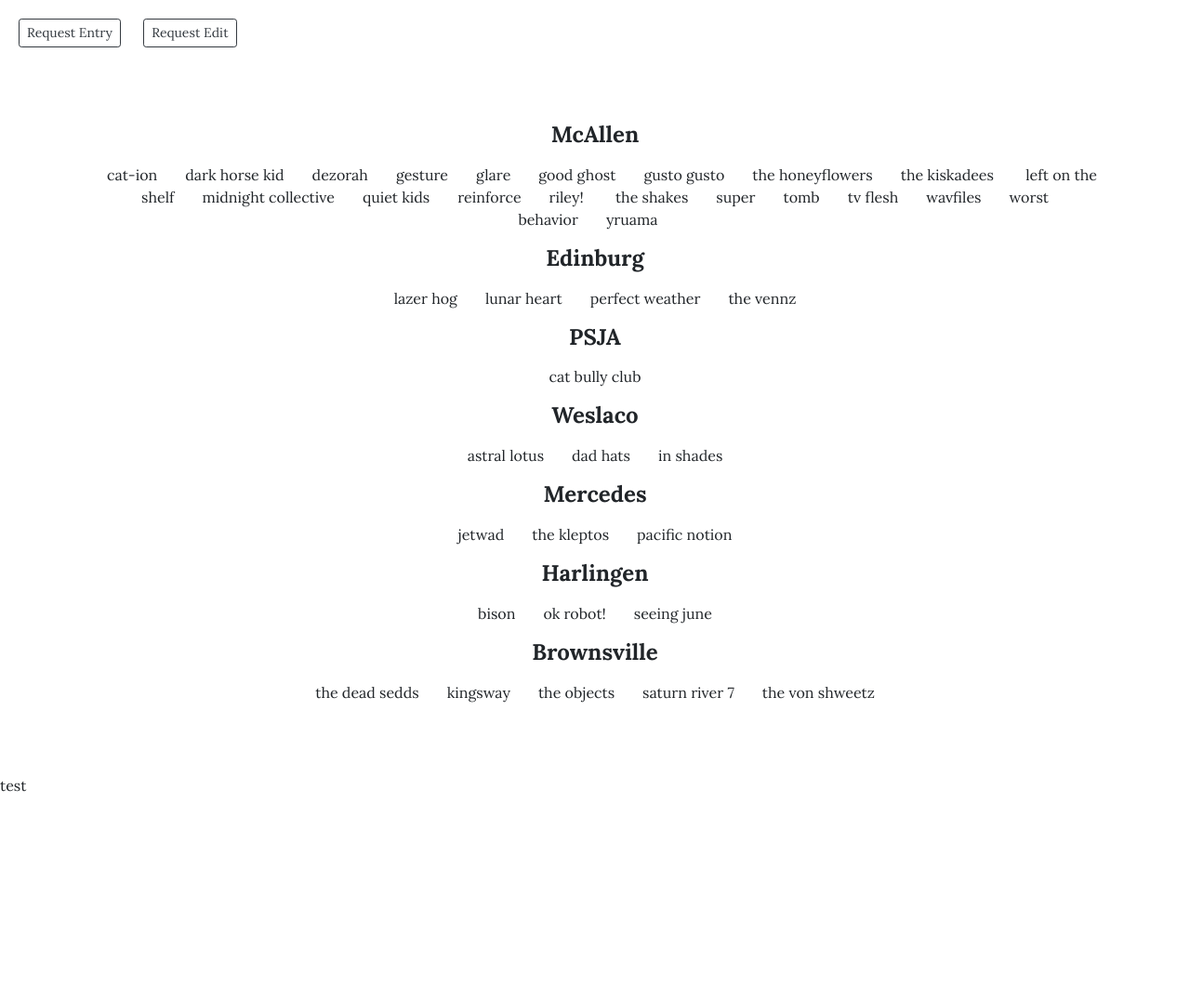
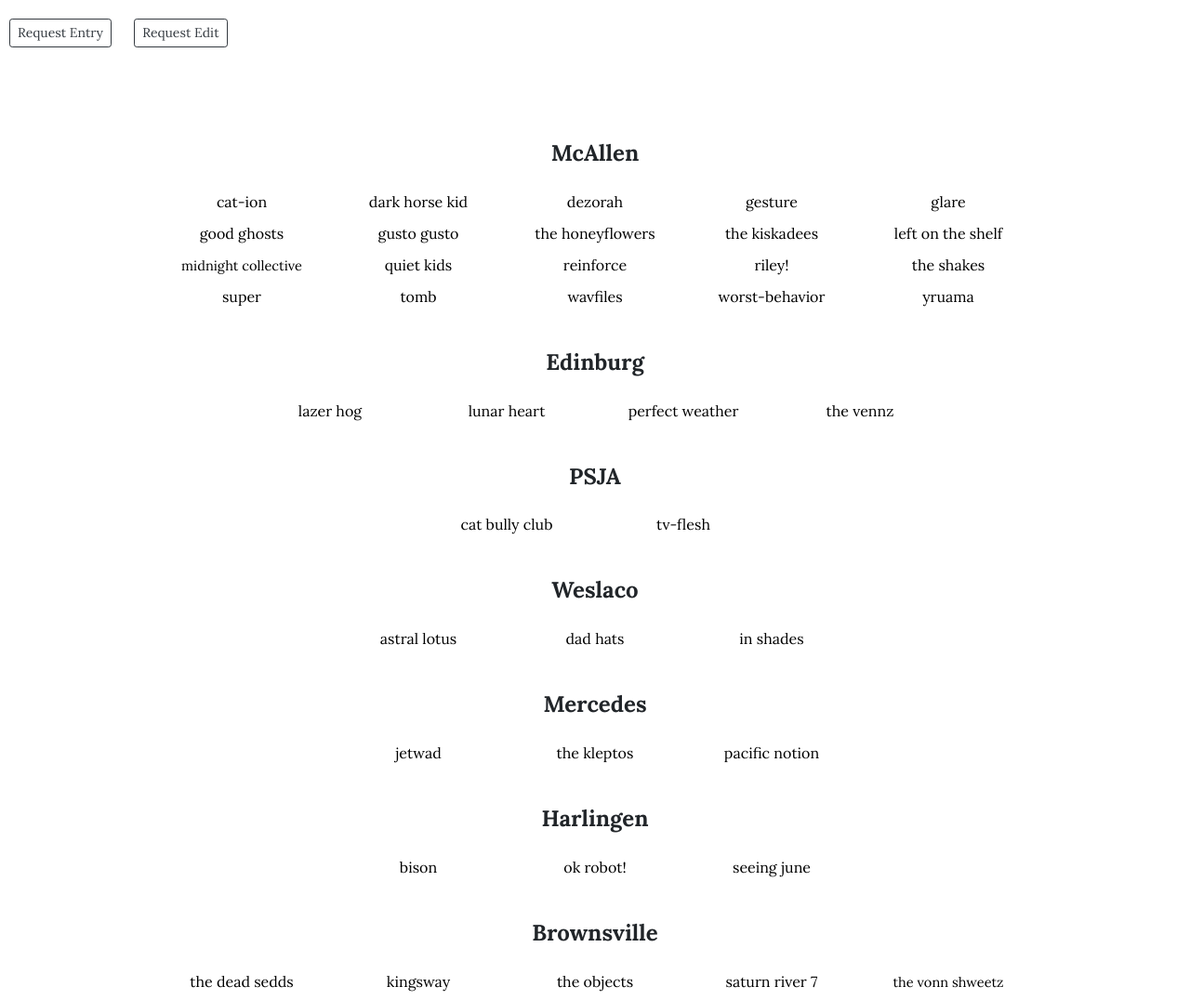
Before and after one commit to sandedwich/mushRGV, a plain HTML site: page navbar/bands.html in a window 1280 px wide. Shown: the whole page at 93% size. Before the commit the page ends 857 px from the top, so only its background shows below. Drawn offline with nearby package versions, Linux system fonts and the light colour scheme.

Commit message:
added some responsiveness to band pages

```diff
--- a/navbar/bands.html
+++ b/navbar/bands.html
@@ -31,127 +31,199 @@
 
     <div id="main-content">
 
+        <div class="container">
+
             <div class="row">
-            <div class="col">
-                <div id="mcallen">
 
-                    <h1>McAllen</h1>
-
-                    <p>
-                        <ul>
-                            <li>cat-ion</li><li>dark horse kid</li><li>dezorah</li><li>gesture</li><li>glare</li><li>good ghost</li><li>gusto gusto</li><li>the honeyflowers</li><li>the kiskadees</li>
-                            <li>left on the shelf</li><li>midnight collective</li><li>quiet kids</li><li>reinforce</li><li>riley!</li>
-                            <li>the shakes</li><li>super</li><li>tomb</li><li>tv flesh</li><li>wavfiles</li><li>worst behavior</li><li>yruama</li>
-                        </ul>
-                    </p>
-
-                </div>
-            </div>
             </div>
 
             <div class="row">
-            <div class="col-lg-12 col-md-6">
-                <div id="edinburg">
 
-                    <h1>Edinburg</h1>
-
-                    <p>
-                        <ul>
-                            <li>lazer hog</li><li>lunar heart</li><li>perfect weather</li><li>the vennz</li>
-                        </ul>
-                    </p>
+                <div class="col-lg-6">
 
                 </div>
-            </div>
 
-            <div class="col-lg-12 col-md-6">
-                <div id="psja">
-
-                    <h1>PSJA</h1>
-
-                    <p>
-                        <ul>
-                            <li>cat bully club</li>
-                        </ul>
-                    </p>
-
-                </div>
-            </div>
-        </div>
-
-        <div class="row">
-            <div class="col-lg-12 col-md-6">
-
-                <div id="weslaco">
-                    <h1>Weslaco</h1>
-
-                    <p>
-                        <ul>
-                            <li>astral lotus</li><li>dad hats</li><li>in shades</li>
-                        </ul>
-                    </p>
+                <div class="col-lg-6">
 
                 </div>
 
             </div>
 
-            <div class="col-lg-12 col-md-6">
+            <div class="row">
 
-                <div id="mercedes">
-
-                    <h1>Mercedes</h1>
-
-                    <p>
-                        <ul>
-                            <li>jetwad</li><li>the kleptos</li><li>pacific notion</li>
-                        </ul>
-                    </p>
+                <div class="col-lg-6">
 
                 </div>
 
-            </div>
-        </div>
-
-        <div class="row">
-            <div class="col-lg-12 col-md-6">
-
-                <div id="harlingen">
-                    <h1>Harlingen</h1>
-
-                    <p>
-                        <ul>
-                            <li>bison</li><li>ok robot!</li><li>seeing june</li>
-                        </ul>
-                    </p>
+                <div class="col-lg-6">
 
                 </div>
 
             </div>
 
-            <div class="col-lg-12 col-md-6">
-                <div id="brownsville">
-                    <h1>Brownsville</h1>
+            <div class="row">
 
-                    <p>
-                        <ul>
-                            <li>the dead sedds</li><li>kingsway</li><li>the objects</li><li>saturn river 7</li><li>the von shweetz</li>
-                        </ul>
-                    </p>
+                <div class="col-lg-6">
 
                 </div>
-            </div>
+
+                <div class="col-lg-6">
+
                 </div>
 
             </div>
 
-    <div id="footer">
-        test
         </div>
 
 
 
 
 
+
+
+        <div class="city">
+
+            <h1>McAllen</h1>
+
+            <div class="container">
+
+                <div class="row justify-content-center">
+                    <div class="col-lg-2"><li><a href="">cat-ion</a></li></div>
+                    <div class="col-lg-2"><li><a href="">dark horse kid</a></li></div>
+                    <div class="col-lg-2"><li><a href="">dezorah</a></li></div>
+                    <div class="col-lg-2"><li><a href="">gesture</a></li></div>
+                    <div class="col-lg-2"><li><a href="">glare</a></li></div>
+                </div>
+
+                <div class="row justify-content-center">
+                    <div class="col-lg-2"><li><a href="">good ghosts</a></li></div>
+                    <div class="col-lg-2"><li><a href="">gusto gusto</a></li></div>
+                    <div class="col-lg-2"><li><a href="">the honeyflowers</a></li></div>
+                    <div class="col-lg-2"><li><a href="">the kiskadees</a></li></div>
+                    <div class="col-lg-2"><li><a href="">left on the shelf</a></li></div>
+                </div>
+
+                <div class="row justify-content-center">
+                    <div class="col-lg-2"><li><a href=""><span class="longassnames">midnight collective</span></a></li></div>
+                    <div class="col-lg-2"><li><a href="">quiet kids</a></li></div>
+                    <div class="col-lg-2"><li><a href="">reinforce</a></li></div>
+                    <div class="col-lg-2"><li><a href="">riley!</a></li></div>
+                    <div class="col-lg-2"><li><a href="">the shakes</a></li></div>
+                </div>
+
+                <div class="row justify-content-center">
+                    <div class="col-lg-2"><li><a href="">super</a></li></div>
+                    <div class="col-lg-2"><li><a href="">tomb</a></li></div>
+                    <div class="col-lg-2"><li><a href="">wavfiles</a></li></div>
+                    <div class="col-lg-2"><li><a href="">worst-behavior</a></li></div>
+                    <div class="col-lg-2"><li><a href="">yruama</a></li></div>
+                </div>
+            </div>
+
+
+        </div>
+
+        <div class="city">
+
+            <h1>Edinburg</h1>
+
+            <div class="container">
+
+                <div class="row justify-content-center">
+                    <div class="col-lg-2"><li><a href="">lazer hog</a></li></div>
+                    <div class="col-lg-2"><li><a href="">lunar heart</a></li></div>
+                    <div class="col-lg-2"><li><a href="">perfect weather</a></li></div>
+                    <div class="col-lg-2"><li><a href="">the vennz</a></li></div>
+                </div>
+
+            </div>
+
+
+        </div>
+
+        <div class="city">
+
+            <h1>PSJA</h1>
+
+            <div class="container">
+                <div class="row justify-content-center">
+                    <div class="col-lg-2"><li><a href="">cat bully club</a></li></div>
+                    <div class="col-lg-2"><li><a href="">tv-flesh</a></li></div>
+                </div>
+            </div>
+
+        </div>
+
+        <div class="city">
+
+            <h1>Weslaco</h1>
+
+            <div class="container">
+
+                <div class="row justify-content-center">
+                    <div class="col-lg-2"><li><a href="">astral lotus</a></li></div>
+                    <div class="col-lg-2"><li><a href="">dad hats</a></li></div>
+                    <div class="col-lg-2"><li><a href="">in shades</a></li></div>
+                </div>
+
+            </div>
+
+
+        </div>
+
+        <div class="city">
+
+            <h1>Mercedes</h1>
+
+            <div class="container">
+
+                <div class="row justify-content-center">
+                    <div class="col-lg-2"><li><a href="">jetwad</a></li></div>
+                    <div class="col-lg-2"><li><a href="">the kleptos</a></li></div>
+                    <div class="col-lg-2"><li><a href="">pacific notion</a></li></div>
+                </div>
+
+            </div>
+
+
+        </div>
+
+        <div class="city">
+
+            <h1>Harlingen</h1>
+
+            <div class="container">
+
+                <div class="row justify-content-center">
+                    <div class="col-lg-2"><li><a href="">bison</a></li></div>
+                    <div class="col-lg-2"><li><a href="">ok robot!</a></li></div>
+                    <div class="col-lg-2"><li><a href="">seeing june</a></li></div>
+                </div>
+
+            </div>
+
+        </div>
+
+        <div class="city">
+
+            <h1>Brownsville</h1>
+
+            <div class="container">
+
+                <div class="row justify-content-center">
+                    <div class="col-lg-2"><li><a href="">the dead sedds</a></li></div>
+                    <div class="col-lg-2"><li><a href="">kingsway</a></li></div>
+                    <div class="col-lg-2"><li><a href="">the objects</a></li></div>
+                    <div class="col-lg-2"><li><a href="">saturn river 7</a></li></div>
+                    <div class="col-lg-2"><li><a href=""><span class="longassnames">the vonn shweetz</span></a></li></div>
+                </div>
+
+            </div>
+
+        </div>
+
+    </div>
+
     <script src="https://code.jquery.com/jquery-3.4.1.slim.min.js" integrity="sha384-J6qa4849blE2+poT4WnyKhv5vZF5SrPo0iEjwBvKU7imGFAV0wwj1yYfoRSJoZ+n" crossorigin="anonymous"></script>
     <script src="https://cdn.jsdelivr.net/npm/popper.js@1.16.0/dist/umd/popper.min.js" integrity="sha384-Q6E9RHvbIyZFJoft+2mJbHaEWldlvI9IOYy5n3zV9zzTtmI3UksdQRVvoxMfooAo" crossorigin="anonymous"></script>
     <script src="https://stackpath.bootstrapcdn.com/bootstrap/4.4.1/js/bootstrap.min.js" integrity="sha384-wfSDF2E50Y2D1uUdj0O3uMBJnjuUD4Ih7YwaYd1iqfktj0Uod8GCExl3Og8ifwB6" crossorigin="anonymous"></script>
--- a/navbar/bands_page.css
+++ b/navbar/bands_page.css
@@ -1,11 +1,20 @@
+/* ************************************************ TAG SELECTORS ************************************************ */
+
+a {
+
+    color: black;
+    margin: auto;
+}
+
 body {
 
     font-family: 'Lora', serif;
 }
 
-ul {
+h1 {
 
-    padding-left: 0;
+    font-size: 1.5rem;
+    font-weight: 700;
 }
 
 li {
@@ -14,28 +23,77 @@ li {
     margin: 0 15px;
 }
 
-h1 {
+ul {
 
-    font-size: 1.5rem;
-    font-weight: 700;
+    padding-left: 0;
+
 }
-/* have any idea where we make a horizontal list for each town and using a letter to distinguish them in alpha order, peace out ed */
 
+/* ************************************************ CLASS SELECTORS ************************************************ */
+
+.appendBTN {
+
+    margin-left: 20px;
+}
 
 .btn {
 
     margin: 20px 10px;
 }
 
-.appendBTN {
+.city {
 
-    margin-left: 20px;
+    margin: 40px auto;
 }
+
+.col-lg-2 {
+
+    margin: 5px 0;
+}
+
+.container {
+
+    margin: 20px auto;
+}
+
+.longassnames {
+
+    font-size: .912rem;
+}
+
+.row {
+
+    text-align: center;
+}
+
+/* ************************************************ ID SELECTORS ************************************************ */
 
 #main-content {
 
     text-align: center;
 
-    margin: 10px 100px;
-    padding: 50px 0;
+    margin: 10px 50px;
+    padding: 10px 0;
 }
+
+#mcallen {
+
+    margin: 20px 50px;
+}
+
+#edinburg {
+
+    margin: 40px 50px;
+}
+
+@media (max-width: 600px){
+
+    .appendBTN {
+
+        margin-left: 0;
+    }
+    .submissions {
+
+        text-align: center;
+    }
+}
```
Lines whose indentation alone changed are shown as unchanged.
